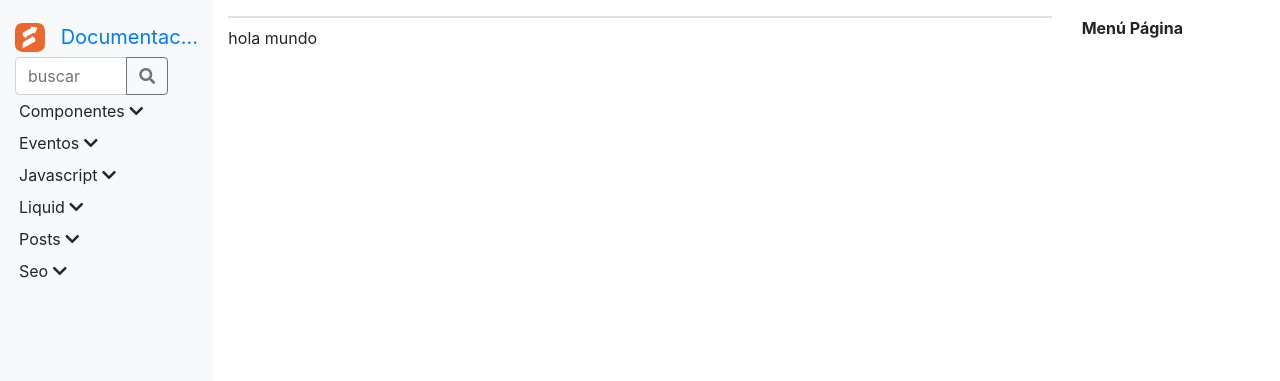
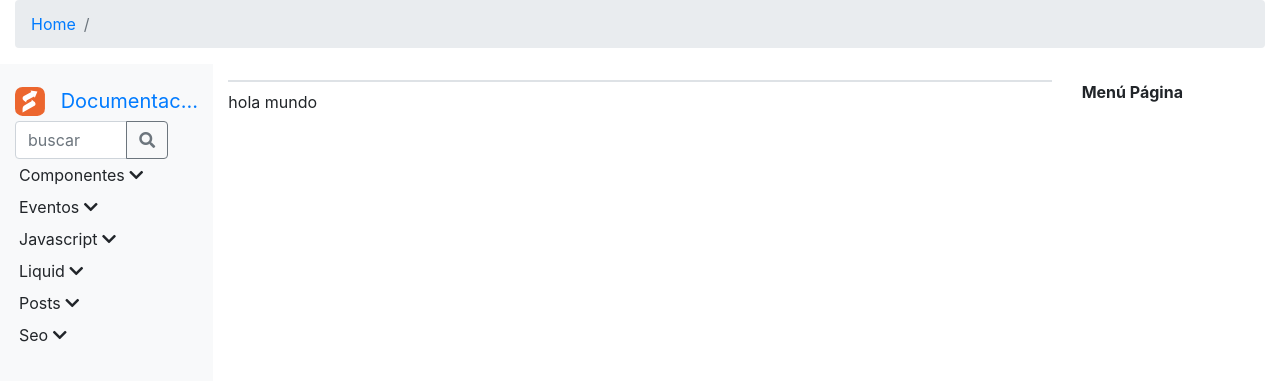
Before and after one commit to Bsale-IO/template-docs, a Jekyll site: the page built from docs/index.md, in a window 1280 px wide and 900 px high. Shown: the top 381 px of the window. Built offline with Jekyll 4.4.1, drawn with Linux system fonts in a browser that asks for light colours; our own code applies the rules of GitHub Pages for plain Markdown files.

Commit message:
bread crumbs

```diff
--- a/docs/_layouts/default.html
+++ b/docs/_layouts/default.html
@@ -1,7 +1,23 @@
 {% include headtag.html %}
+
 <body>
     <main class="container-fluid">
         <div class="row">
+            <nav aria-label="breadcrumb" class="col-12">
+                <ol class="breadcrumb">
+                    <li class="breadcrumb-item">
+                        <a href="/">Home</a>
+                    </li>
+                    {% if page.collection %}
+                        <li class="breadcrumb-item" aria-current="page">
+                            <a href="/{{page.collection}}">{{page.collection}}</a>
+                        </li>
+                    {% endif %}
+                    <li class="breadcrumb-item active" aria-current="page">
+                        {{page.title}}
+                    </li>
+                </ol>
+            </nav>
             <!-- menu site -->
             <nav class="col-md-12 col-lg-3 col-xl-2 order-md-1 bg-light navbar-expand-lg nav-menu-lg">
                 {% include menu.html %}
@@ -21,4 +37,5 @@
     </main>
     {% include footer.html %}
 </body>
+
 </html>
```
